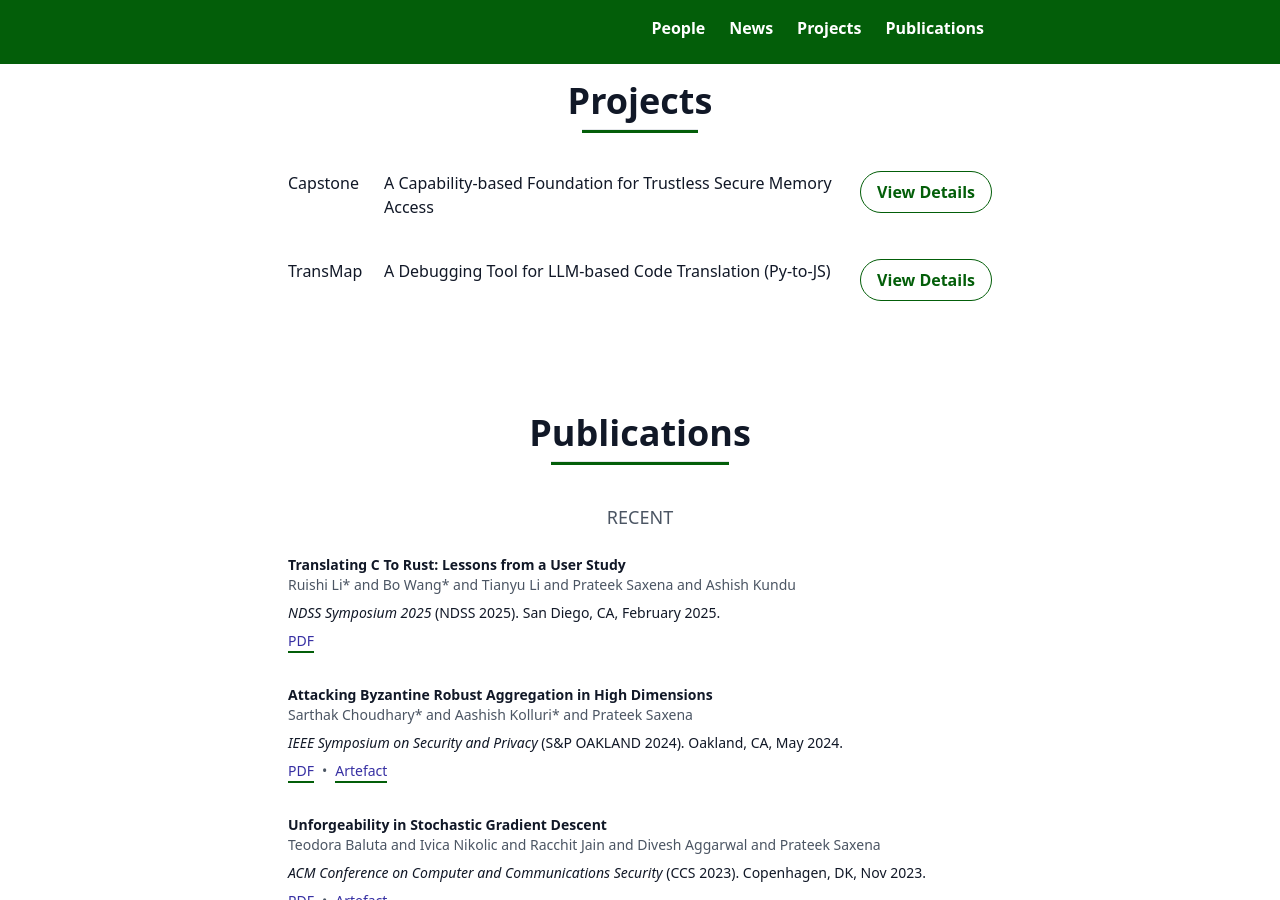
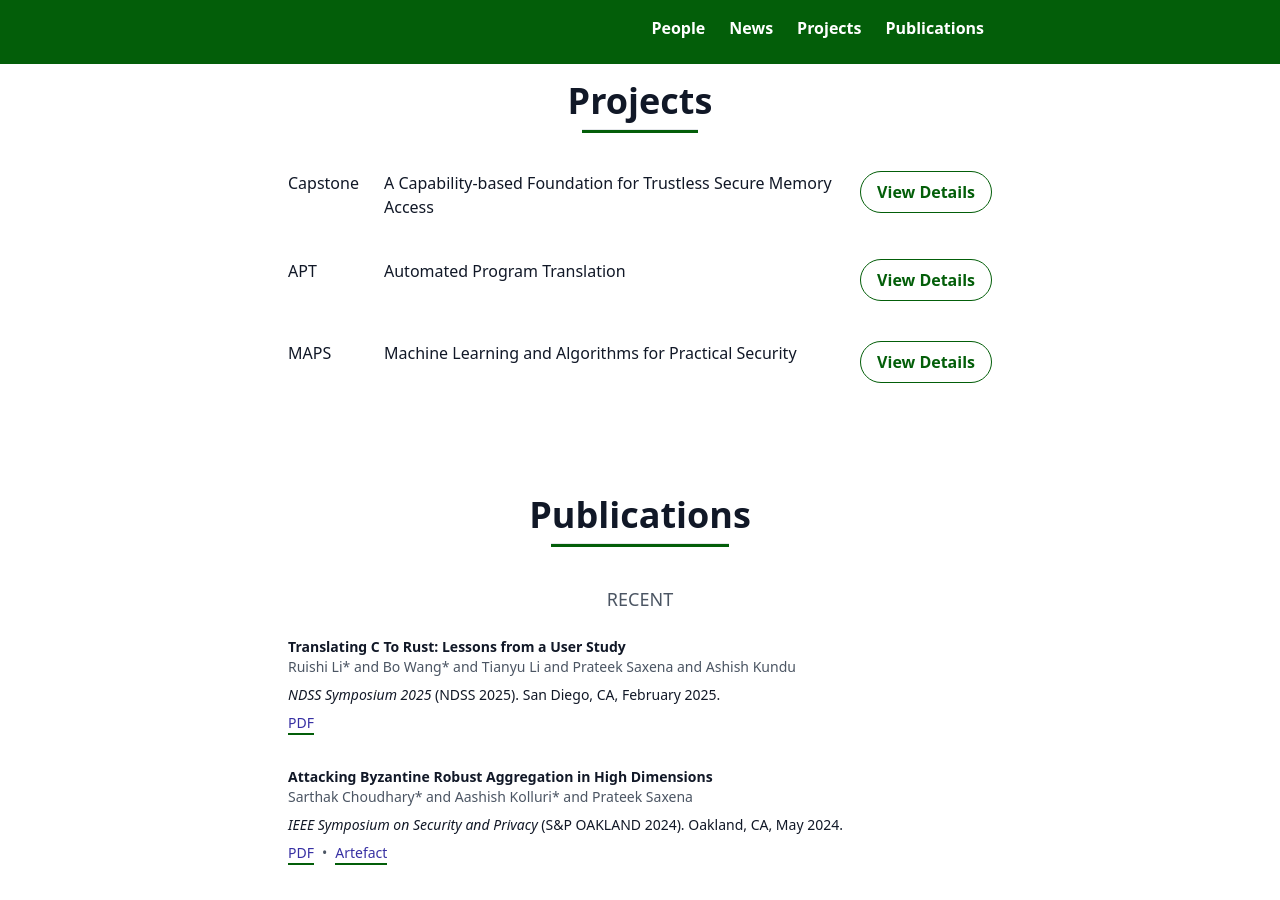
Before and after one commit to kisp-nus/kisp-nus.github.io, a Jekyll site: the page built from onepage/index.html, in a window 1280 px wide and 900 px high, scrolled down 3700 px. Built offline with Jekyll 4.4.1, drawn with Linux system fonts in a browser that asks for light colours.

Commit message:
update projects

```diff
--- a/_data/onepage/projects.yml
+++ b/_data/onepage/projects.yml
@@ -2,6 +2,10 @@
   description: A Capability-based Foundation for Trustless Secure Memory Access
   url: https://capstone.kisp-lab.org/
 
-- name: TransMap
-  description: A Debugging Tool for LLM-based Code Translation (Py-to-JS)
-  url: https://github.com/HALOCORE/TransMap
+- name: APT
+  description: Automated Program Translation
+  url: https://kisp.comp.nus.edu.sg/projects/apt
+
+- name: MAPS
+  description: Machine Learning and Algorithms for Practical Security
+  url: https://kisp.comp.nus.edu.sg/projects/maps
```
